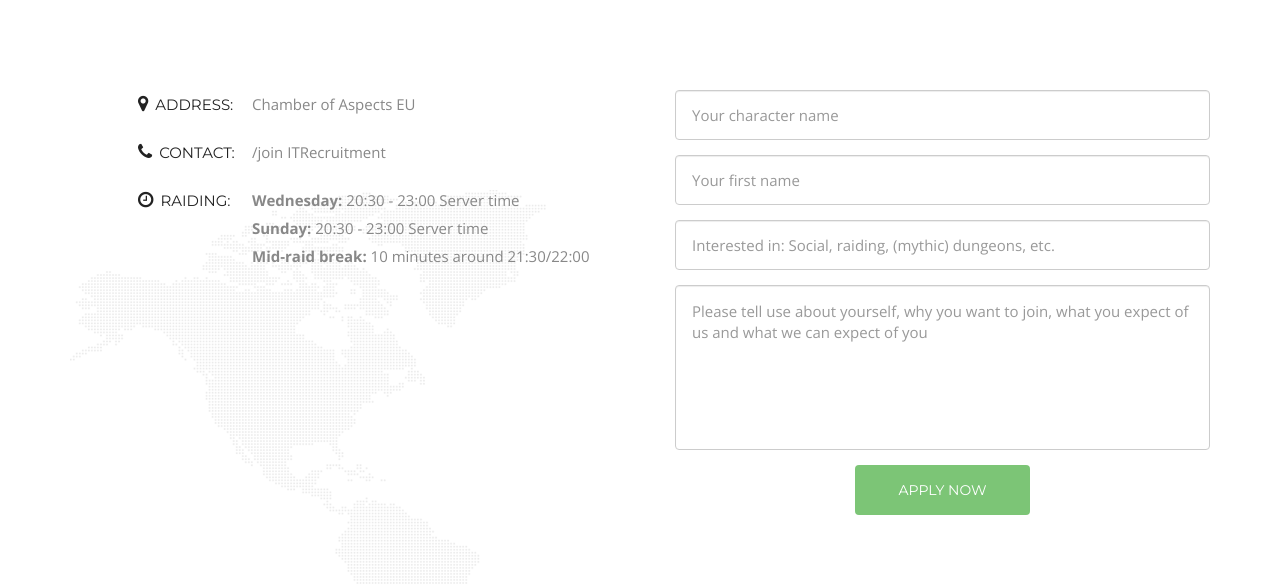
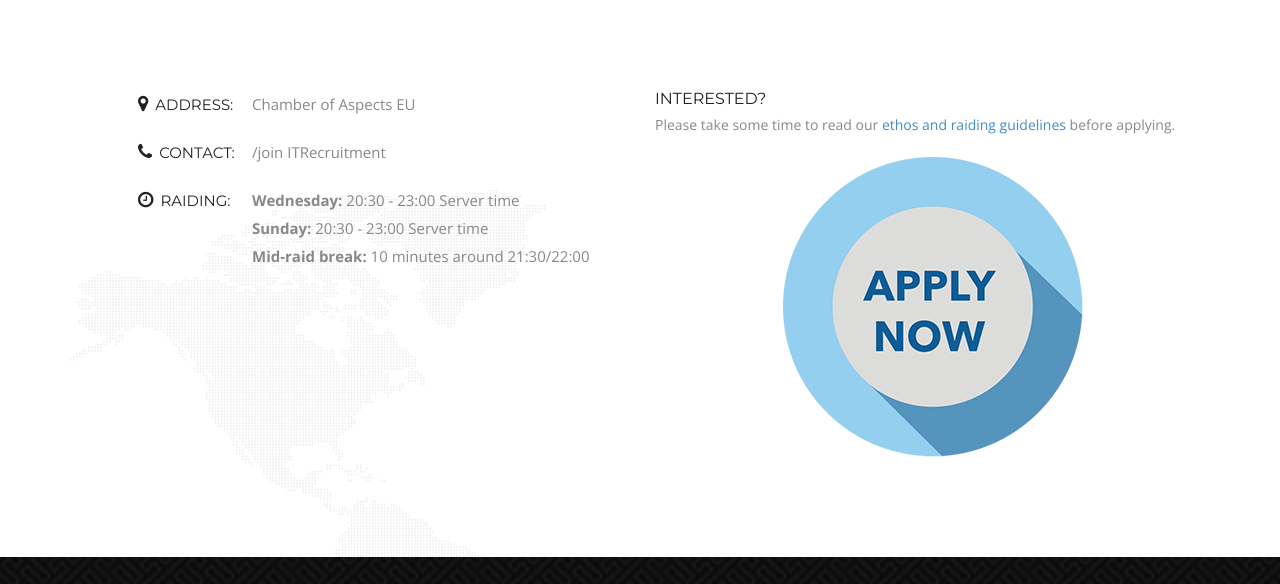
Before and after one commit to mufty/interesting-bot, a plain HTML site: page public/index.html in a window 1280 px wide. Shown: the part 5665-6249 px from the top of the page. Drawn offline with nearby package versions, Linux system fonts and the light colour scheme.

Commit message:
feat(site): Setup google forms for application

```diff
--- a/public/index.html
+++ b/public/index.html
@@ -42,7 +42,7 @@
 	<script type="text/javascript" src="js/jquery.isotope.js"></script>
 	<script type="text/javascript" src="js/wow.js"></script>
 	<script type="text/javascript" src="js/classie.js"></script>
-	<script src="contactform/contactform.js"></script>
+	<!-- <script src="contactform/contactform.js"></script> -->
 
 	<!-- =======================================================
     Theme Name: Knight
@@ -502,31 +502,10 @@
 					</ul> -->
 				</div>
 				<div class="col-lg-6 col-sm-5 wow fadeInUp delay-05s">
-					<div class="form">
-
-						<div id="sendmessage">Your application has been sent. Thank you!</div>
-						<div id="errormessage"></div>
-						<form action="" method="post" role="form" class="contactForm">
-							<div class="form-group">
-								<input type="text" name="name" class="form-control input-text" id="char_name" placeholder="Your character name" data-rule="minlen:4" data-msg="Please enter at least 4 chars" />
-								<div class="validation"></div>
-							</div>
-							<div class="form-group">
-								<input type="text" name="name" class="form-control input-text" id="real_name" placeholder="Your first name" data-rule="minlen:4" data-msg="Please enter at least 4 chars" />
-								<div class="validation"></div>
-							</div>
-							<div class="form-group">
-								<input type="text" class="form-control input-text" name="interest" id="interest" placeholder="Interested in: Social, raiding, (mythic) dungeons, etc." data-rule="minlen:4" data-msg="Please enter at least 4 chars of interests" />
-								<div class="validation"></div>
-							</div>
-							<div class="form-group">
-								<textarea class="form-control input-text text-area" name="message" rows="5" data-rule="required" data-msg="Please tell us why you would be fun to have in the guild" placeholder="Please tell use about yourself, why you want to join, what you expect of us and what we can expect of you"></textarea>
-								<div class="validation"></div>
-							</div>
-
-							<div class="text-center"><button type="submit" class="input-btn">Apply now</button></div>
-						</form>
-					</div>
+          <h3>Interested?</h3>
+          <p>Please take some time to read our <a href="ethos.html">ethos and raiding guidelines</a> before applying.</p>
+          <br />
+          <div class="text-center"><a href="https://goo.gl/forms/Z0U70gI0RZpytF3d2"><img src="img/apply_now.png" alt="Apply now" /></a></div>
 				</div>
 			</div>
 		</section>
```
Also changed, not shown: public/img/apply_now.png (added).
